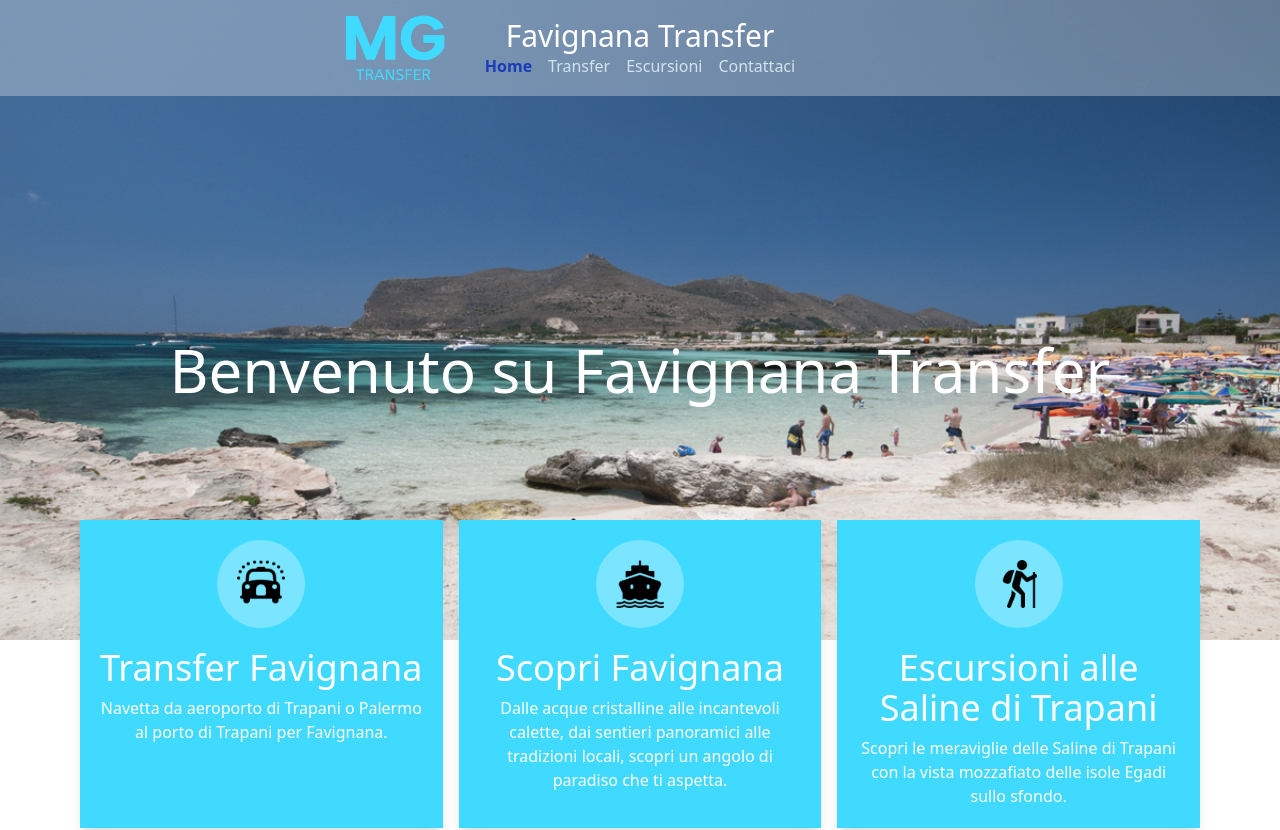
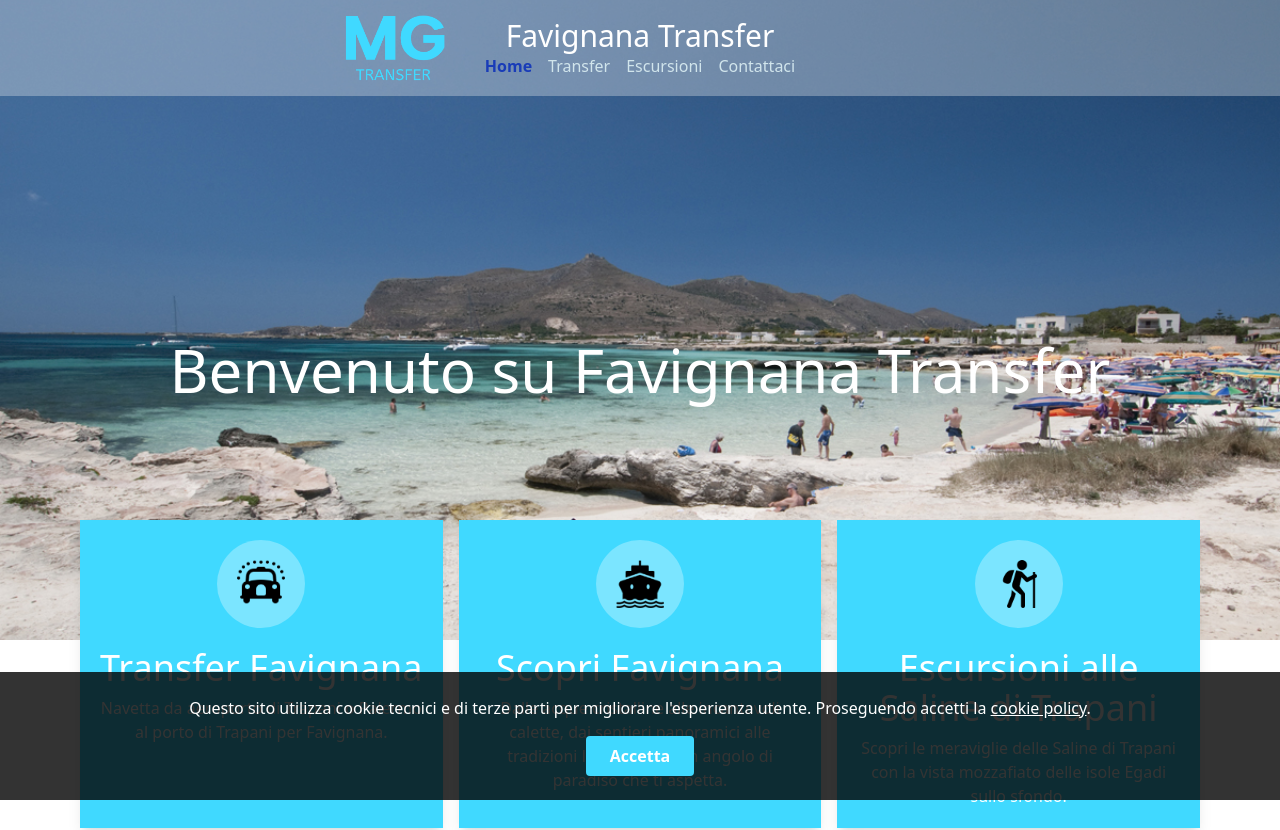
Before and after one commit to Elegion1/favignana-booking-next, a Next.js app: page / in a window 1280 px wide. Shown: the top 830 px of the page. Built offline with nearby package versions, Linux system fonts and the light colour scheme.

Commit message:
cookie consent

```diff
--- a/src/app/page.jsx
+++ b/src/app/page.jsx
@@ -4,6 +4,7 @@ import ClientLayout from "@/components/ClientLayout";
 import HomeClient from "@/components/HomeClient";
 import seoData from "../../utils/seoData";
 import StructuredData from '@/components/StructuredData';
+import CookieConsent from "@/components/CookieConsent";
 
  export const metadata = {
       title: seoData["/"].title,
@@ -34,7 +35,7 @@ export default function Home() {
     <>
 
       <ClientLayout>
-
+      <CookieConsent />
       <HomeClient />
 
       <div id="callToAction" className="relative h-[120vh] md:h-[80vh]">
--- a/src/app/terms-and-conditions/page.jsx
+++ b/src/app/terms-and-conditions/page.jsx
@@ -53,6 +53,13 @@ export default function TermsAndConditions() {
                     <p className="mb-4">Per qualsiasi domanda o richiesta relativa ai Termini e Condizioni, puoi contattarci tramite il modulo presente nella sezione contatti del sito.</p>
                 </section>
 
+                <section className="mb-6">
+                    <h2 className="text-2xl font-semibold mb-2">8. Cookie</h2>
+                    <p className="mb-4">
+                        Questo sito utilizza cookie tecnici necessari al funzionamento e, previo consenso, cookie di terze parti per finalità statistiche e di marketing. Proseguendo la navigazione o cliccando su "Accetta" nel banner, acconsenti all'uso dei cookie secondo la nostra cookie policy. Per maggiori dettagli consulta la <a href="/privacy" className="underline text-c">Cookie Policy</a>.
+                    </p>
+                </section>
+
             </div>
         </ClientLayout>
     );
--- /dev/null
+++ b/src/components/CookieConsent.jsx
@@ -0,0 +1,42 @@
+"use client";
+import { useEffect, useState } from "react";
+
+export default function CookieConsent() {
+  const [visible, setVisible] = useState(false);
+
+  useEffect(() => {
+    if (typeof window !== "undefined") {
+      const consent = localStorage.getItem("cookie_consent");
+      if (!consent) setVisible(true);
+    }
+  }, []);
+
+  const acceptCookies = () => {
+    localStorage.setItem("cookie_consent", "accepted");
+    setVisible(false);
+  };
+
+  if (!visible) return null;
+
+  return (
+    <div className="fixed bottom-0 left-0 w-full bg-black/80 text-white p-6 z-[1000] flex flex-col items-center">
+      <span className="mb-2 text-center text-white">
+        Questo sito utilizza cookie tecnici e di terze parti per migliorare
+        l'esperienza utente. Proseguendo accetti la{" "}
+        <a
+          href="/terms-and-conditions"
+          className="underline text-white"
+        >
+          cookie policy
+        </a>
+        .
+      </span>
+      <button
+        onClick={acceptCookies}
+        className="bg-c text-white rounded px-6 py-2 font-bold mt-2 hover:bg-c/80 transition"
+      >
+        Accetta
+      </button>
+    </div>
+  );
+}
```
